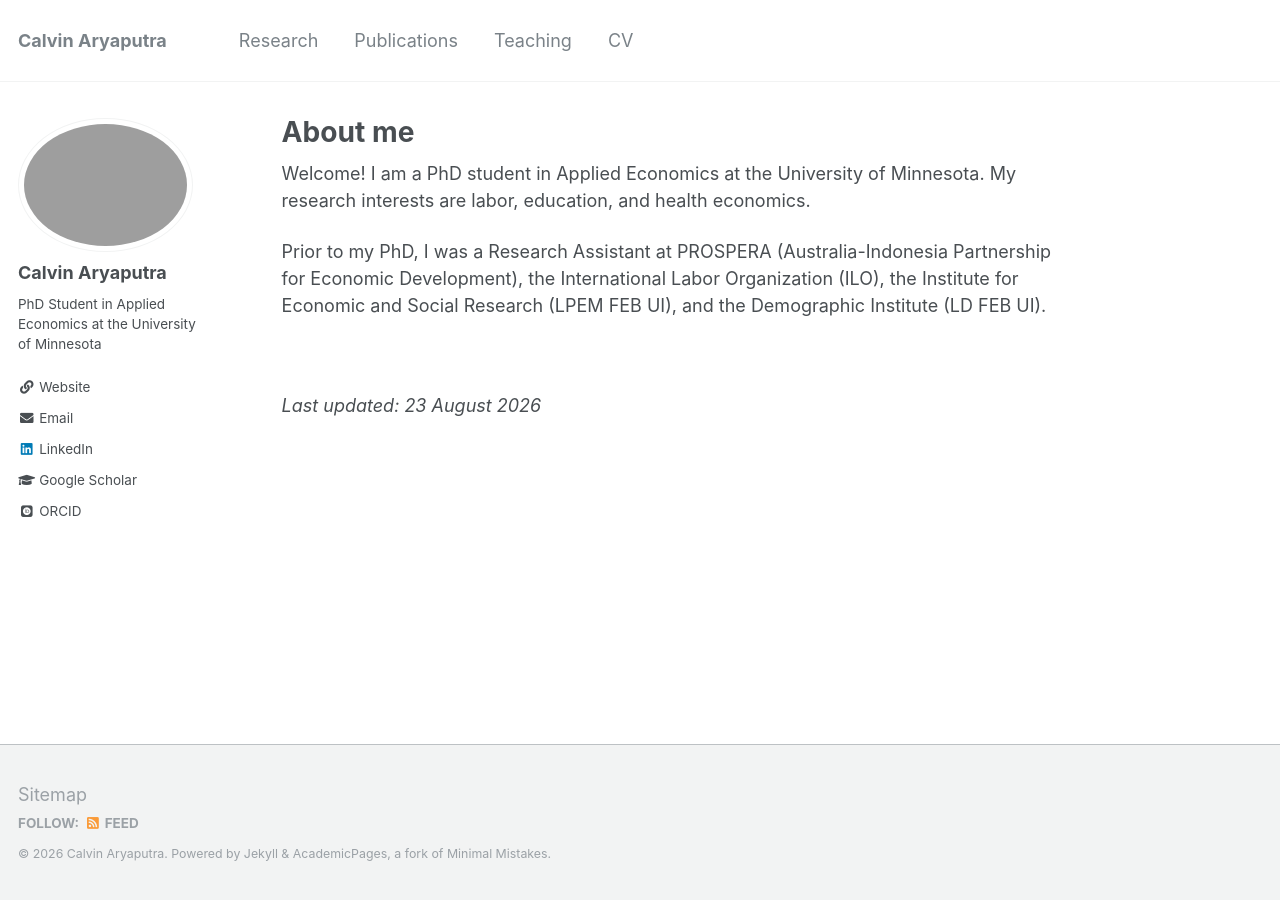
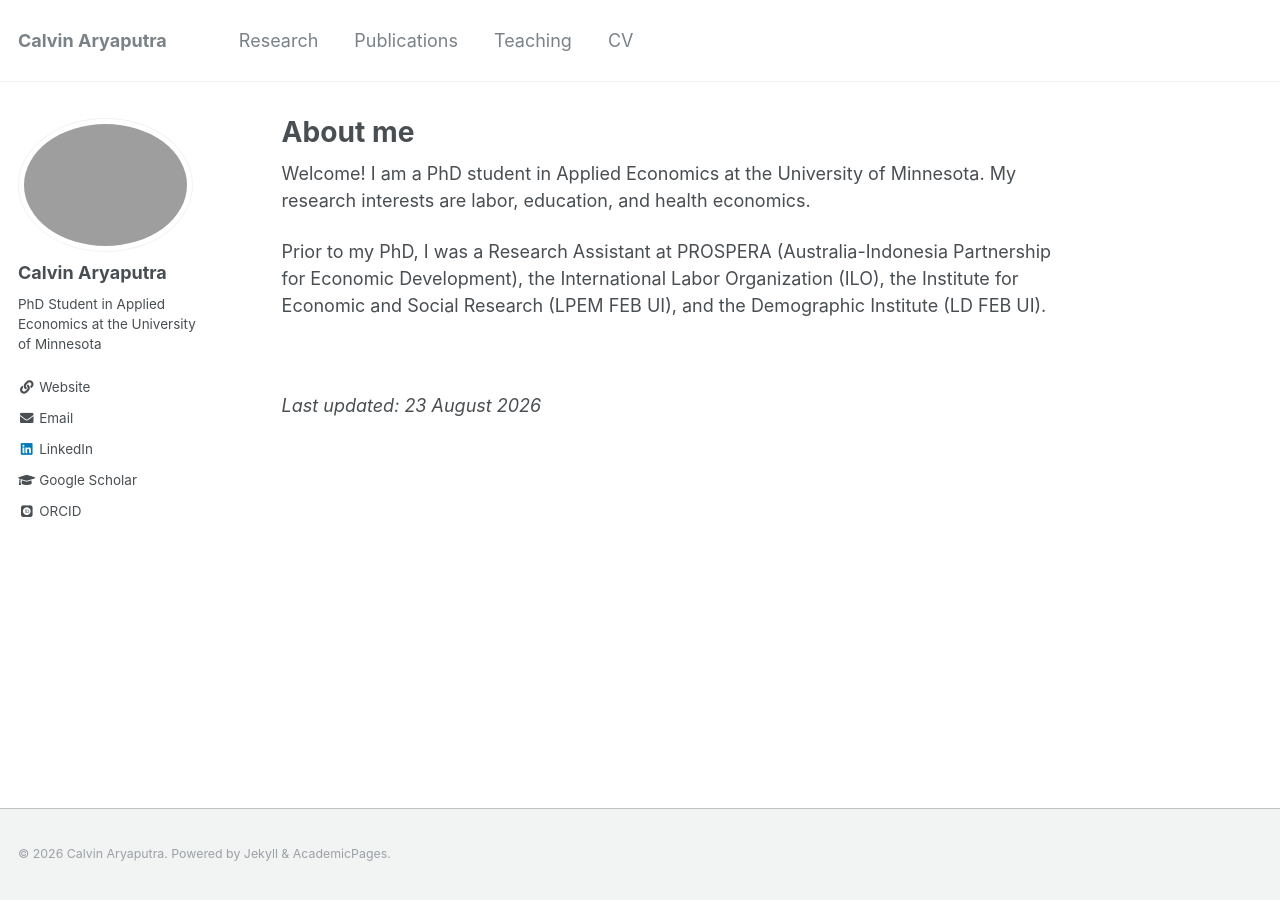
Before and after one commit to calvinaryaputra/calvinaryaputra.github.io, a Jekyll site: the page built from _pages/about.md, in a window 1280 px wide. Built offline with Jekyll 4.4.1, drawn with Linux system fonts in a browser that asks for light colours; some web fonts are replaced.

Commit message:
chore(site): simplify footer

```diff
--- a/_includes/footer.html
+++ b/_includes/footer.html
@@ -1,24 +1,3 @@
 {% include base_path %}
 
-<div class="page__footer-follow">
-  <ul class="social-icons">
-    {% if site.data.ui-text[site.locale].follow_label %}
-      <li><strong>{{ site.data.ui-text[site.locale].follow_label }}</strong></li>
-    {% endif %}
-    {% if site.twitter.username %}
-      <li><a href="https://twitter.com/{{ site.twitter.username }}"><i class="fab fa-twitter-square" aria-hidden="true"></i> Twitter</a></li>
-    {% endif %}
-    {% if site.facebook.username %}
-      <li><a href="https://facebook.com/{{ site.facebook.username }}"><i class="fab fa-facebook-square" aria-hidden="true"></i> Facebook</a></li>
-    {% endif %}
-    {% if site.author.github %}
-      <li><a href="http://github.com/{{ site.author.github }}"><i class="fab fa-github" aria-hidden="true"></i> GitHub</a></li>
-    {% endif %}
-    {% if site.author.bitbucket %}
-      <li><a href="http://bitbucket.org/{{ site.author.bitbucket }}"><i class="fab fa-bitbucket" aria-hidden="true"></i> Bitbucket</a></li>
-    {% endif %}
-    <li><a href="{% if site.atom_feed.path %}{{ site.atom_feed.path }}{% else %}{{ base_path }}/feed.xml{% endif %}"><i class="fa fa-fw fa-rss-square" aria-hidden="true"></i> {{ site.data.ui-text[site.locale].feed_label | default: "Feed" }}</a></li>
-  </ul>
-</div>
-
-<div class="page__footer-copyright">&copy; {{ site.time | date: '%Y' }} {{ site.name | default: site.title }}. {{ site.data.ui-text[site.locale].powered_by | default: "Powered by" }} <a href="http://jekyllrb.com" rel="nofollow">Jekyll</a> &amp; <a href="https://github.com/academicpages/academicpages.github.io">AcademicPages</a>, a fork of <a href="https://mademistakes.com/work/minimal-mistakes-jekyll-theme/" rel="nofollow">Minimal Mistakes</a>.</div>
+<div class="page__footer-copyright">&copy; {{ site.time | date: '%Y' }} {{ site.name | default: site.title }}. {{ site.data.ui-text[site.locale].powered_by | default: "Powered by" }} <a href="http://jekyllrb.com" rel="nofollow">Jekyll</a> &amp; <a href="https://github.com/academicpages/academicpages.github.io">AcademicPages</a>.</div>
--- a/_includes/footer/custom.html
+++ b/_includes/footer/custom.html
@@ -1,3 +1,2 @@
 <!-- start custom footer snippets -->
-<a href="/sitemap/">Sitemap</a>
 <!-- end custom footer snippets -->
```
